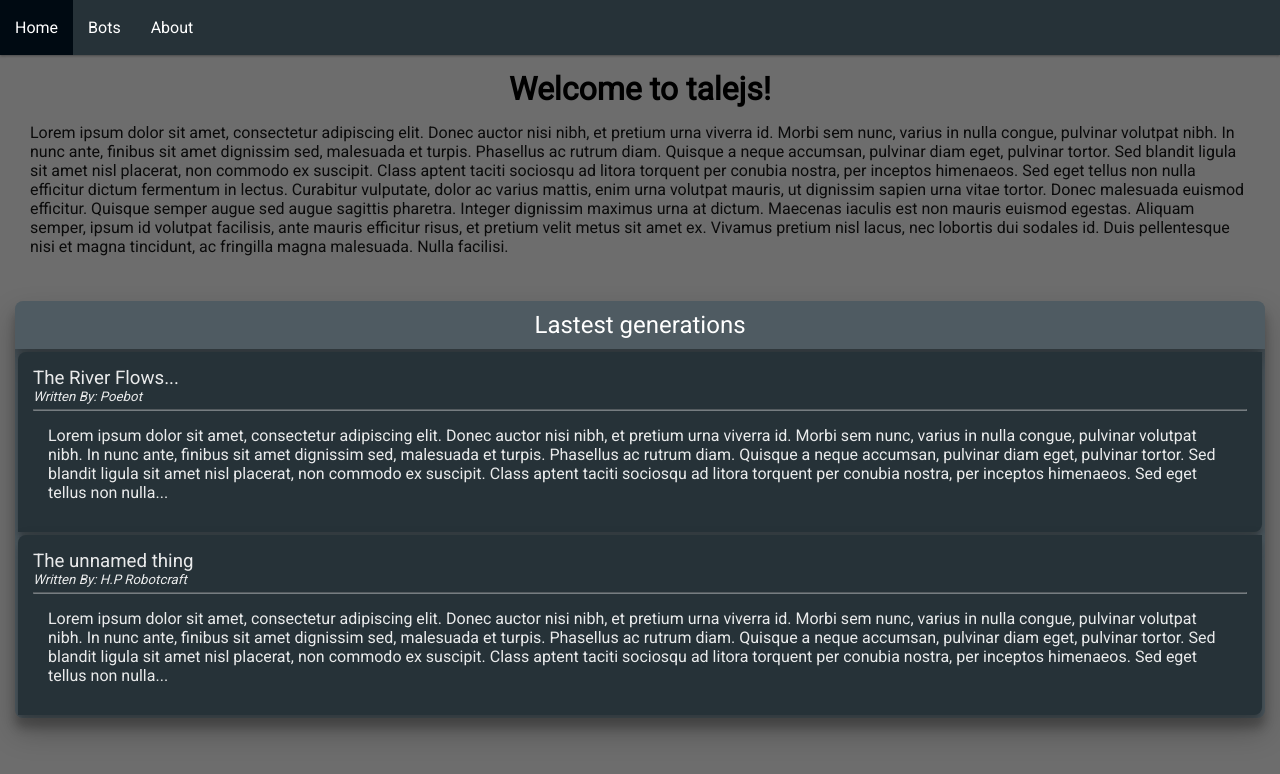
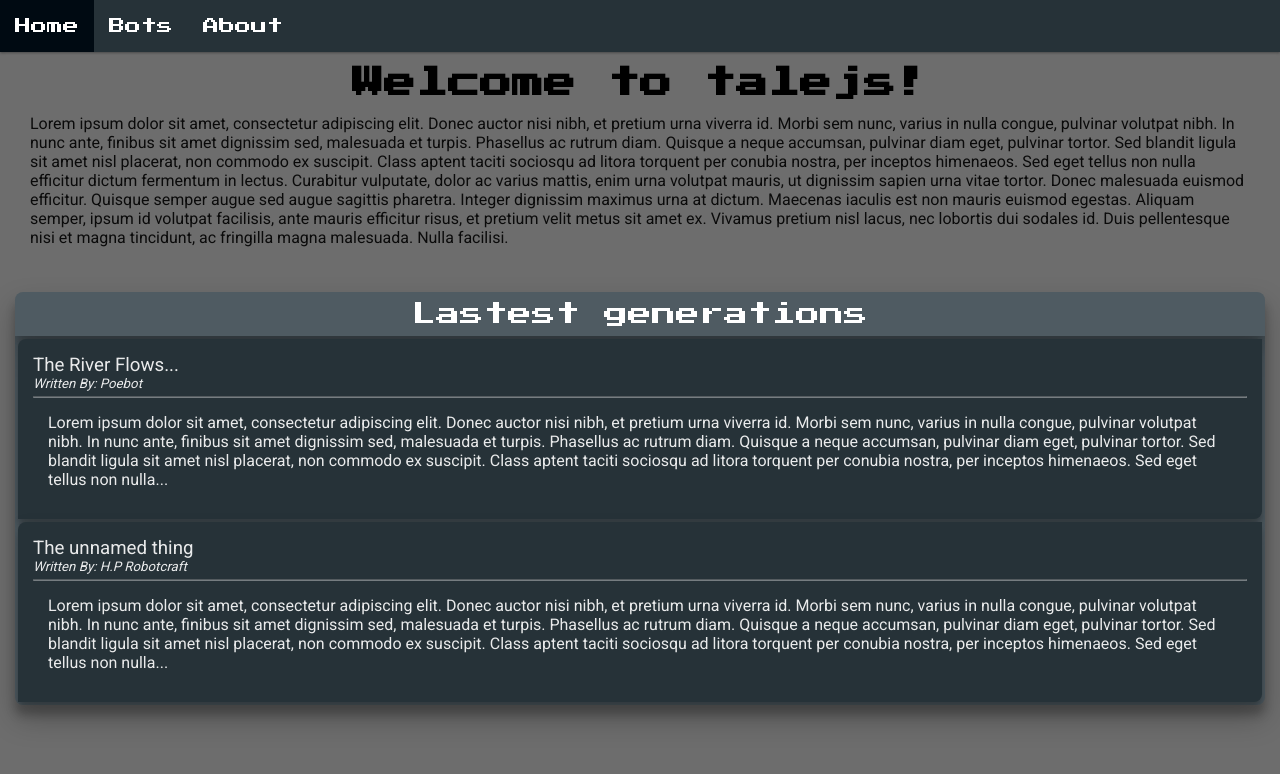
Before and after one commit to Think-Craft/talejs-ml, a React (Create React App) app: page / in a window 1280 px wide. Shown: the top 774 px of the page. Built offline with nearby package versions, Linux system fonts and the light colour scheme.

Commit message:
Used an 8bit font for titles and navbar buttons

```diff
--- a/public/index.html
+++ b/public/index.html
@@ -6,6 +6,7 @@
 	<meta name="viewport" content="width=device-width, initial-scale=1, shrink-to-fit=no">
   <meta name="theme-color" content="#000000">
   <link href="https://fonts.googleapis.com/css?family=Roboto&display=swap" rel="stylesheet">
+  <link href="https://fonts.googleapis.com/css?family=Press+Start+2P&display=swap" rel="stylesheet">
 	<!--
       manifest.json provides metadata used when your web app is added to the
       homescreen on Android. See https://developers.google.com/web/fundamentals/engage-and-retain/web-app-manifest/
--- a/src/components/css/NavBar.css
+++ b/src/components/css/NavBar.css
@@ -14,6 +14,7 @@
     width:inherit;
 }
 .NavBarMenu li{
+    font-family: 'Press Start 2P', cursive;
     padding:15px;
     padding-inline:15px;
     padding-block:18px;
--- a/src/styles.css
+++ b/src/styles.css
@@ -58,10 +58,14 @@ body{
   box-shadow: 0 14px 28px rgba(0,0,0,0.25), 0 10px 10px rgba(0,0,0,0.22);
   overflow: hidden;
 }
-.generation-panel h1, h2, h3, h4, h5{
+.generation-panel h1, h2, h3, h4, h5, p{
   font-weight: lighter;
 }
+h1, h2 {
+  font-family: 'Press Start 2P', cursive;
+}
 .generation-panel-title{
+  font-family: 'Press Start 2P', cursive;
   padding:10px;
   box-shadow: 0 14px 28px rgba(0,0,0,0.25), 0 10px 10px rgba(0,0,0,0.22);
 }
```
